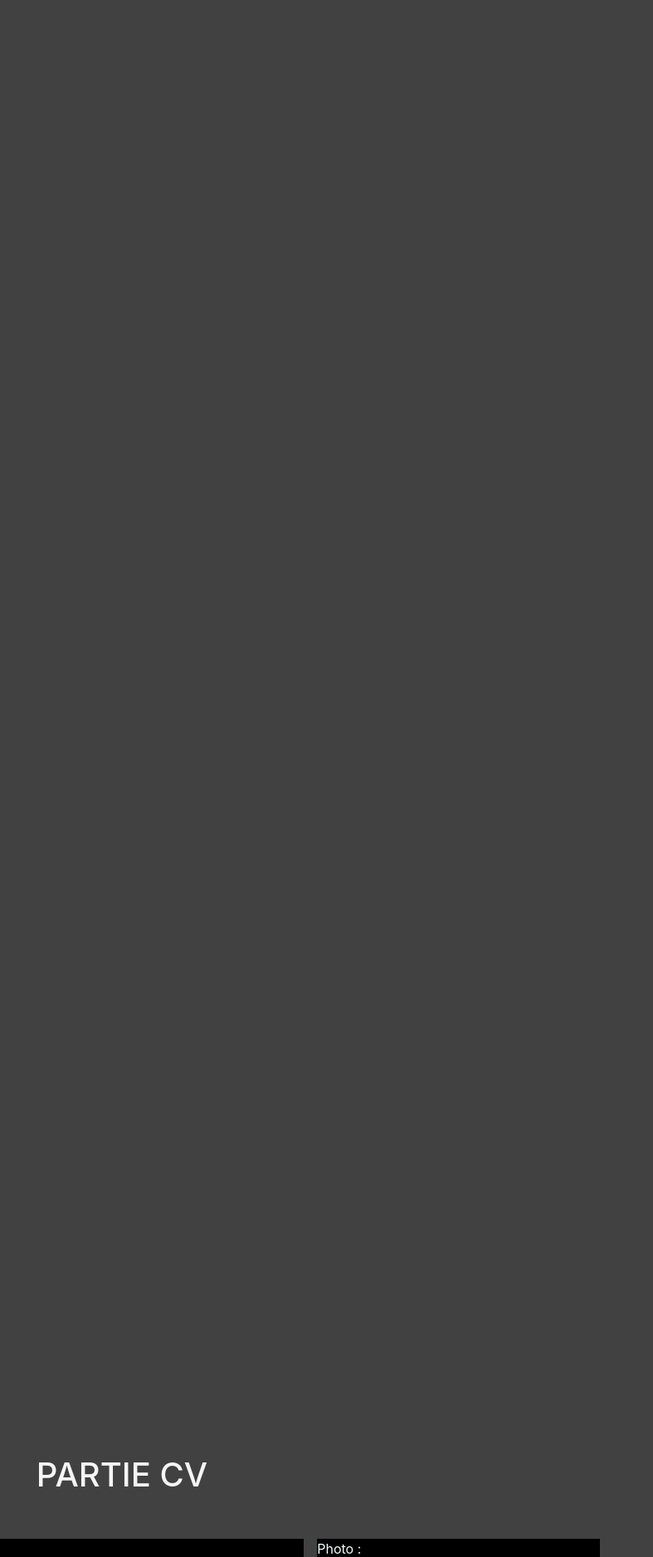
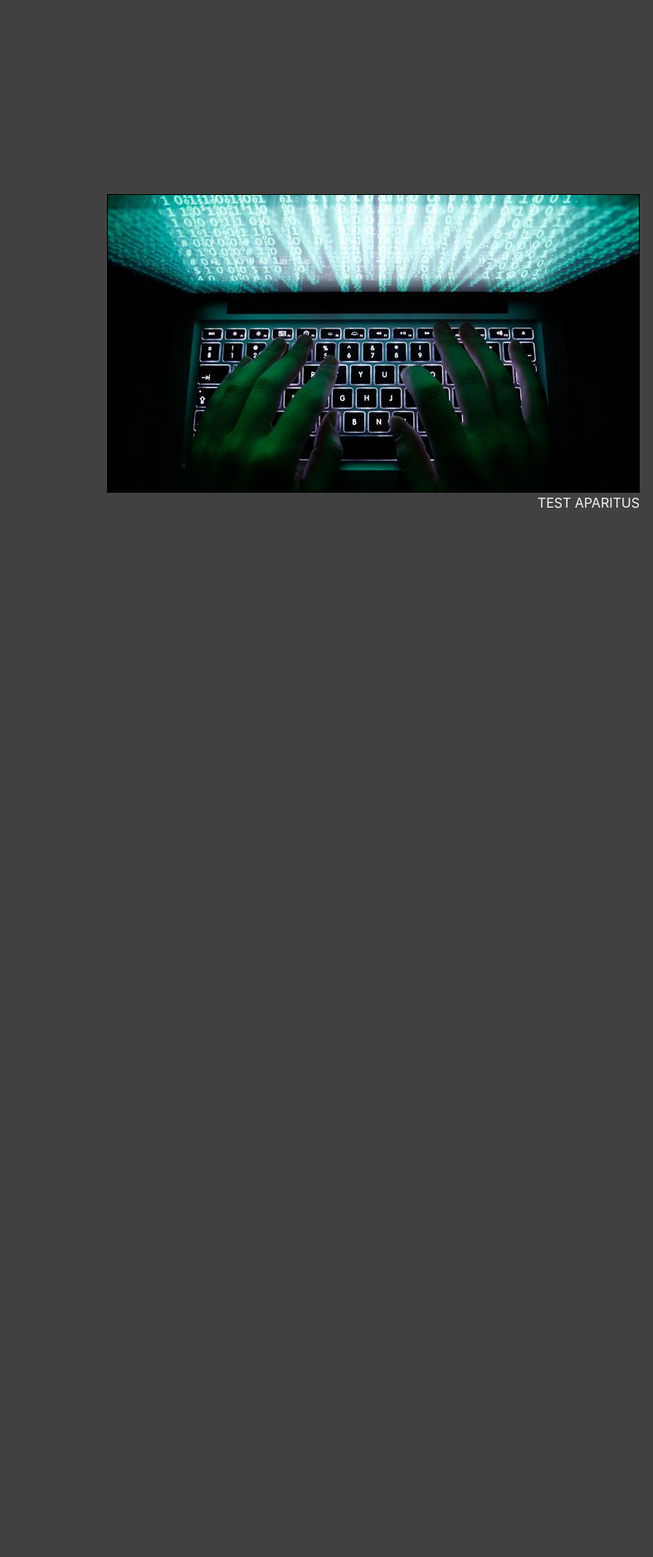
Before and after one commit to JohannDietrichGitHub/Portfolio, a PHP site: page /php/Index.php in a window 1280 px wide. Shown: the part 782-2659 px from the top of the page at 83% size, without its empty margins (493-1280 px from the left). Run offline with PHP 8.4, Linux system fonts and the light colour scheme; data that the repository does not hold is empty.

Commit message:
test d'apparition d'objets en scroll

```diff
--- a/CSS/indexcss.css
+++ b/CSS/indexcss.css
@@ -339,3 +263,133 @@ textarea {
 label{
   color: whitesmoke;
 }
+
+
+
+
+
+
+
+
+
+
+
+
+
+
+
+
+
+
+
+
+
+
+
+
+
+
+
+
+
+
+
+/* Test annimations de scroll */
+.imagindex{
+  margin-top: 5em;
+  border: 1px solid black;
+}
+.reveal{
+  margin-right: 1em;
+  display: flex;
+  align-content: flex-end;
+  justify-content: flex-end;
+  position: relative;
+  transform: translateY(150px);
+  opacity: 0;
+  transition: 1s all ease;
+}
+.reveal.active{
+  transform: translateY(0);
+  opacity: 1;
+}
+
+
+/* Mise en place d'un élément bougeant */
+/* @keyframes wipe-enter {
+	0% {
+		transform: scale(0, .025);
+	}
+	50% {
+		transform: scale(1, .025);
+	}
+}
+@media (prefers-reduced-motion: no-preference) {
+    .premierblocktitre {
+      animation-name: wipe-enter;
+      animation-duration: 1s;
+      animation-iteration-count: infinite;
+    }
+  } */
+
+  /* test scroll down anim */
+
+
+
+  section {
+    min-height: 100vh;
+    width: 100%;
+    display: flex;
+    align-items: center;
+    justify-content: center;
+  }
+
+  .scroll-downn {
+    height: 90px;
+    width: 50px;
+    border: 2px solid yellow;
+    position: absolute;
+    left: 50%;
+    bottom: 20px;
+    border-radius: 50px;
+    cursor: pointer;
+
+  }
+  .scroll-downn::before,
+  .scroll-downn::after {
+    content: "";
+    border: 2px solid rgb(30, 175, 239);
+    position: absolute;
+    top: 20%;
+    left: 50%;
+    height: 10px;
+    width: 10px;
+    transform: translate(-50%, -100%) rotate(45deg);
+    border-top: transparent;
+    border-left: transparent;
+
+    animation: scroll-down 1s ease-in-out infinite;
+  }
+  .scroll-downn::before {
+    top: 30%;
+    animation-delay: 0.3s;
+    /* animation: scroll-down 1s ease-in-out infinite; */
+  }
+
+
+  @keyframes scroll-down {
+    0% {
+      /* top:20%; */
+      opacity: 0;
+    }
+    30% {
+      opacity: 1;
+    }
+    60% {
+      opacity: 1;
+    }
+    100% {
+      top: 90%;
+      opacity: 0;
+    }
+  }
--- a/JS/indexjs.js
+++ b/JS/indexjs.js
@@ -17,3 +17,24 @@ btn.onclick = function() {
 span.onclick = function() {
   modal.style.display = "none";
 }
+
+
+
+function reveal() {
+  var reveals = document.querySelectorAll(".reveal");
+  for (var i = 0; i < reveals.length; i++) {
+    var windowHeight = window.innerHeight;
+    var elementTop = reveals[i].getBoundingClientRect().top;
+    var elementVisible = 150;
+    if (elementTop < windowHeight - elementVisible) {
+      reveals[i].classList.add("active");
+    } else {
+      reveals[i].classList.remove("active");
+    }
+  }
+}
+
+window.addEventListener("scroll", reveal);
+
+// To check the scroll position on page load
+reveal();
--- a/php/Index.php
+++ b/php/Index.php
@@ -25,6 +25,12 @@ session_start();
     </a>
   </div>
   </section>
+  <div class="reveal">
+    <div class="imagindex"><img src="..\pirate.jpg" alt="Hacking"></div><br>
+  </div>
+  <div class="reveal">
+    <label>TEST APARITUS</label>
+  </div>
   <?php
   require_once('cv.php');
   ?>
```
Also changed, not shown: other parts of CSS/indexcss.css (+0 -76 lines), pirate.jpg (added).
